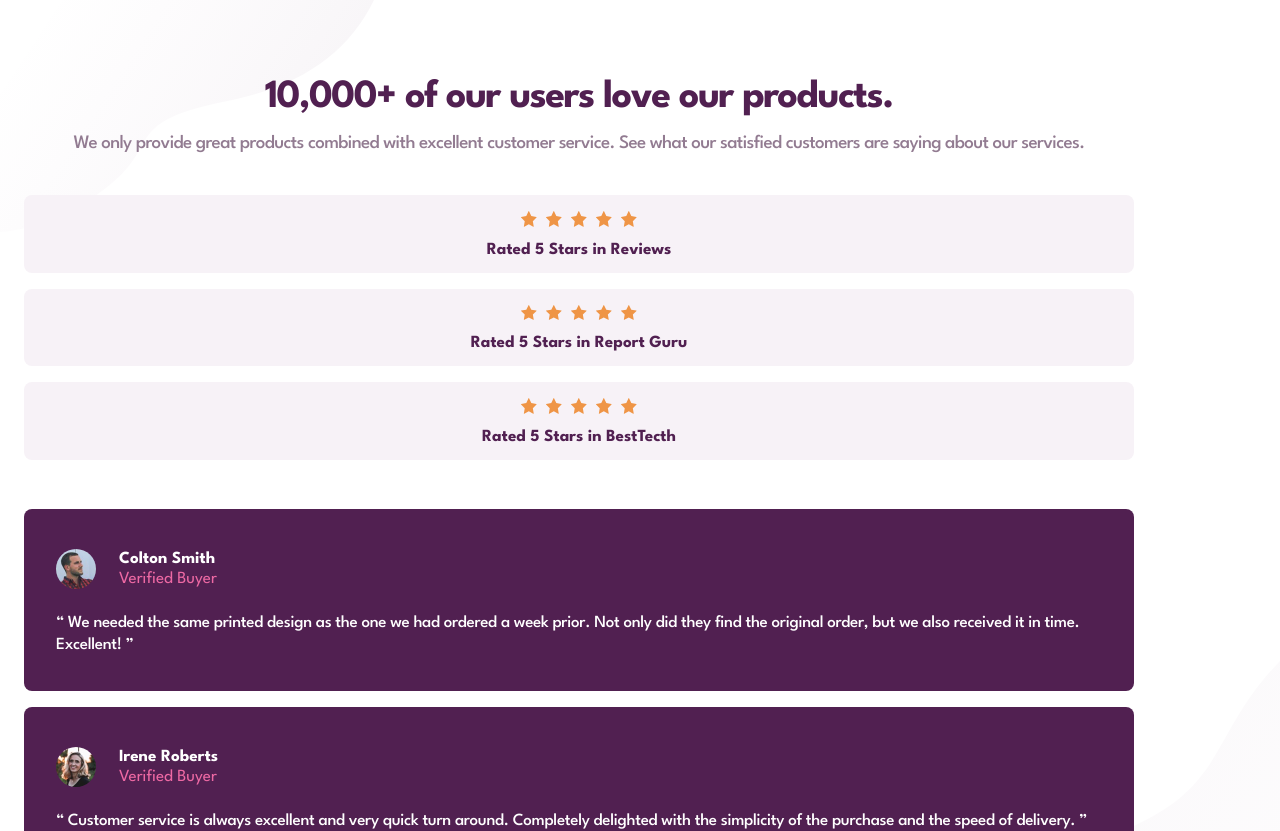
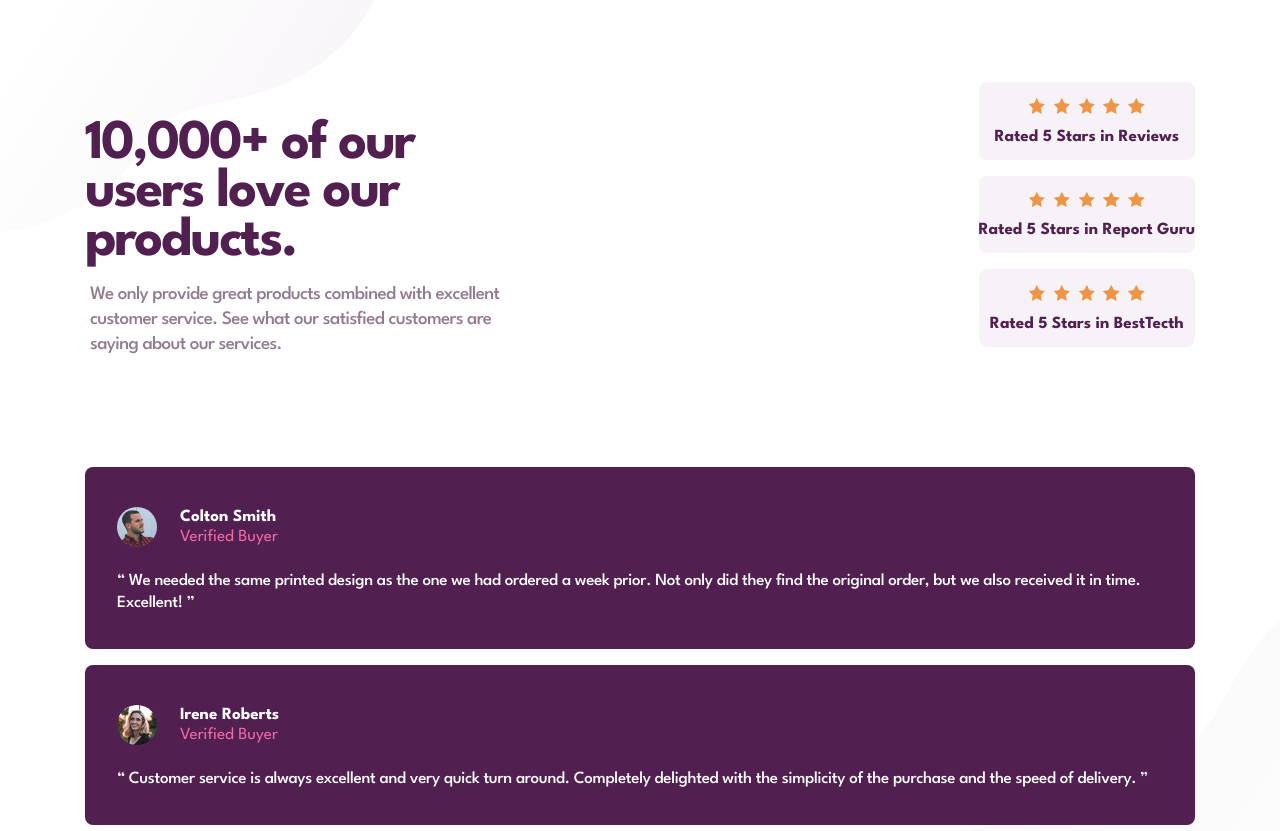
Before and after one commit to miguelzaga/social-proof-section, a React (Vite) app: page / in a window 1280 px wide. Shown: the top 831 px of the page. Built offline with nearby package versions, Linux system fonts and the light colour scheme.

Commit message:
style title desktop

```diff
--- a/src/App.js
+++ b/src/App.js
@@ -33,6 +33,7 @@ function App() {
 
   return (
     <main className="section">
+      <div className="section__top">
         <div className="section__main">
           <h1 className="section__title">
             10,000+ of our users love our products.
@@ -53,6 +54,7 @@ function App() {
             );
           })}
         </ul>
+      </div>
       <ul className="section__reviews">
         {reviews.map(function (review, i) {
           return (
--- a/src/scss/05-components/_section.scss
+++ b/src/scss/05-components/_section.scss
@@ -3,9 +3,25 @@
 .section {
   padding: 82px 24px 99px;
   max-width: calc(1110px + 48px);
+  margin: auto;
+
+  &__top {
+    display: flex;
+    flex-direction: column;
+    align-items: center;
+    @include breakpoint($lg) {
+      flex-direction: row;
+      margin-bottom: 71px;
+      justify-content: space-between;
+    }
+  }
 
   &__main {
+    max-width: 445px;
     text-align: center;
+    @include breakpoint($lg) {
+      text-align: left;
+    }
   }
 
   &__title {
@@ -15,6 +31,12 @@
     letter-spacing: rem(-1.42857px);
     color: $very-dark-magenta;
     margin-bottom: 17px;
+    @include breakpoint($lg) {
+      font-size: rem(56px);
+      line-height: 0.86;
+      letter-spacing: rem(-2px);
+      margin-bottom: 16px;
+    }
   }
 
   &__text {
@@ -24,6 +46,9 @@
     letter-spacing: rem(-0.633333px);
     padding: 0 5px;
     margin-bottom: 39px;
+    @include breakpoint($lg) {
+      margin-bottom: 0;
+    }
   }
 
   &__ratings {
```
Lines whose indentation alone changed are shown as unchanged.
